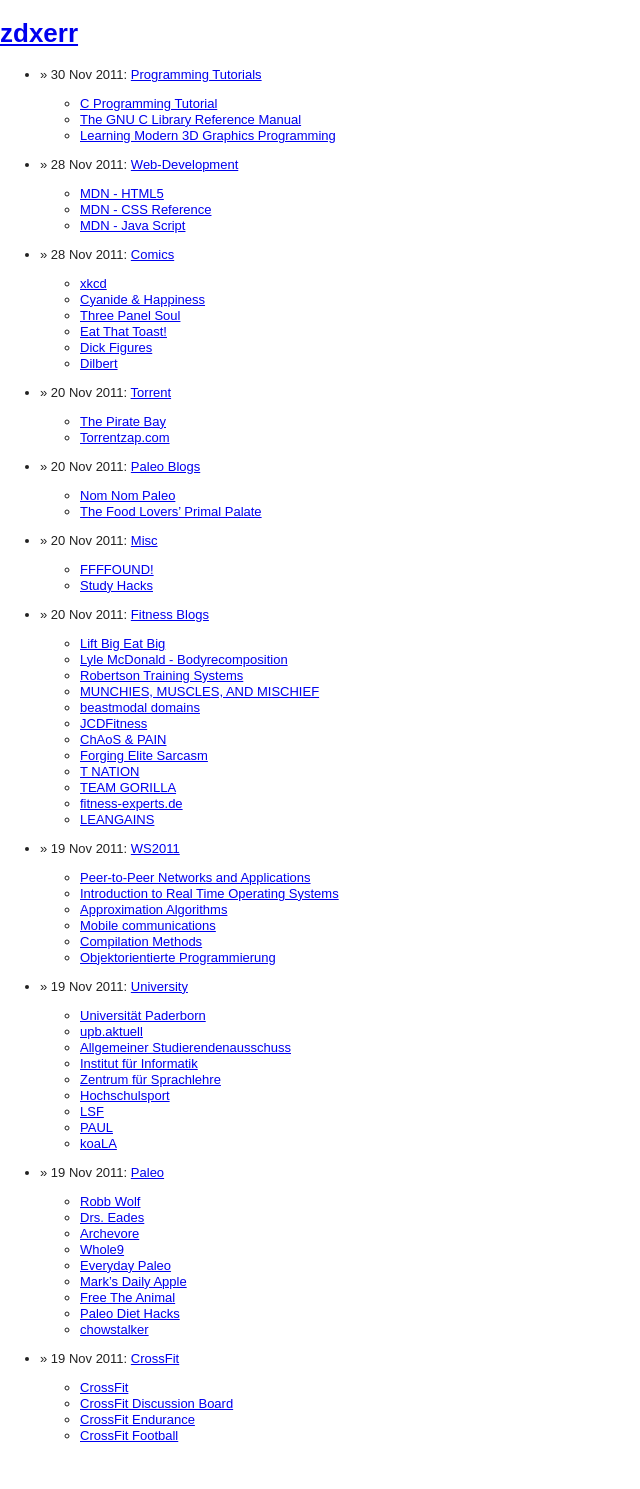
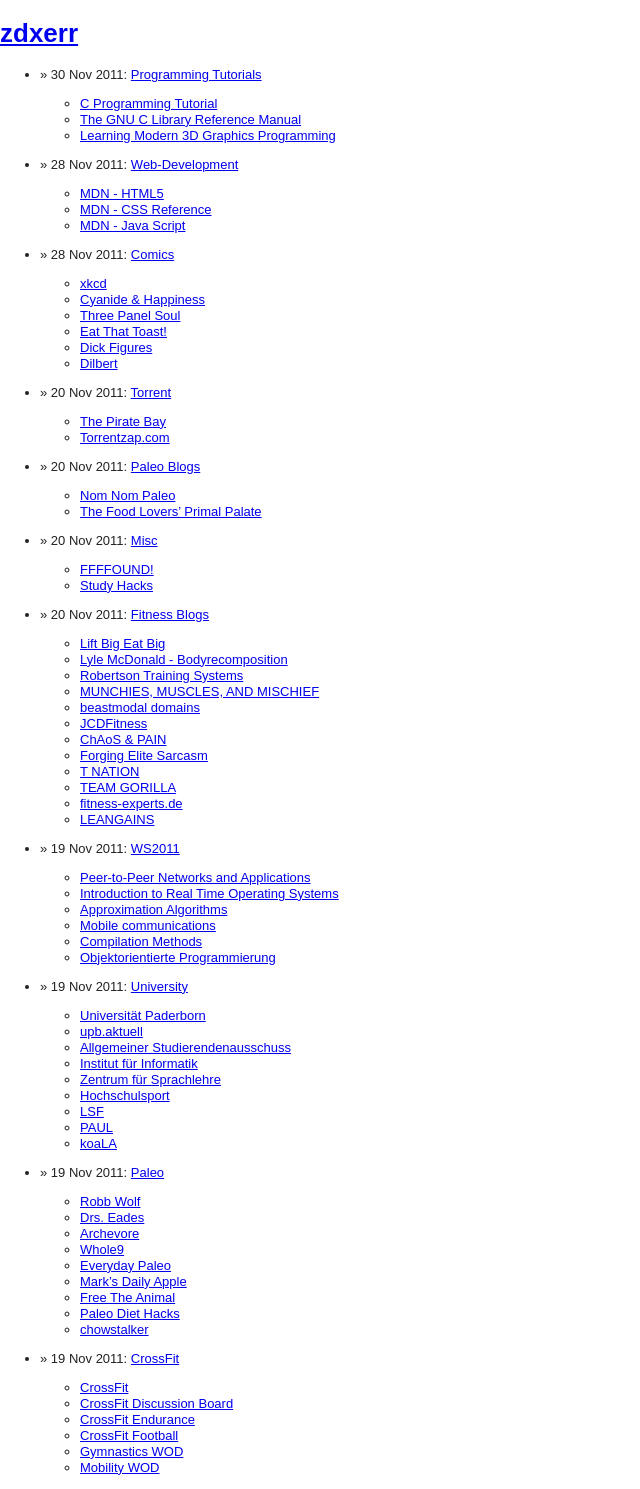
Before and after one commit to zdxerr/zdxerr.github.com, a Jekyll site: the page built from links.html, in a window 1280 px wide. Shown: the whole page, without its empty margins (0-640 px from the left). Built offline with Jekyll 4.4.1, drawn with Linux system fonts in a browser that asks for light colours; nearby versions of some CDN libraries; Markdown is read by kramdown in place of the engine named in the settings; before the commit the page ends 1457 px from its top, so only the background shows below that.

Commit message:
Update _posts/2011-11-19-crossfit.markdown

```diff
--- a/_posts/2011-11-19-crossfit.markdown
+++ b/_posts/2011-11-19-crossfit.markdown
@@ -8,3 +8,5 @@
 - [CrossFit Discussion Board](http://www.board.crossfit.com/)
 - [CrossFit Endurance](http://www.crossfitendurance.com/)
 - [CrossFit Football](http://www.crossfitfootball.com/)
+- [Gymnastics WOD](http://gymnasticswod.com/)
+- [Mobility WOD](http://www.mobilitywod.com/)
```
